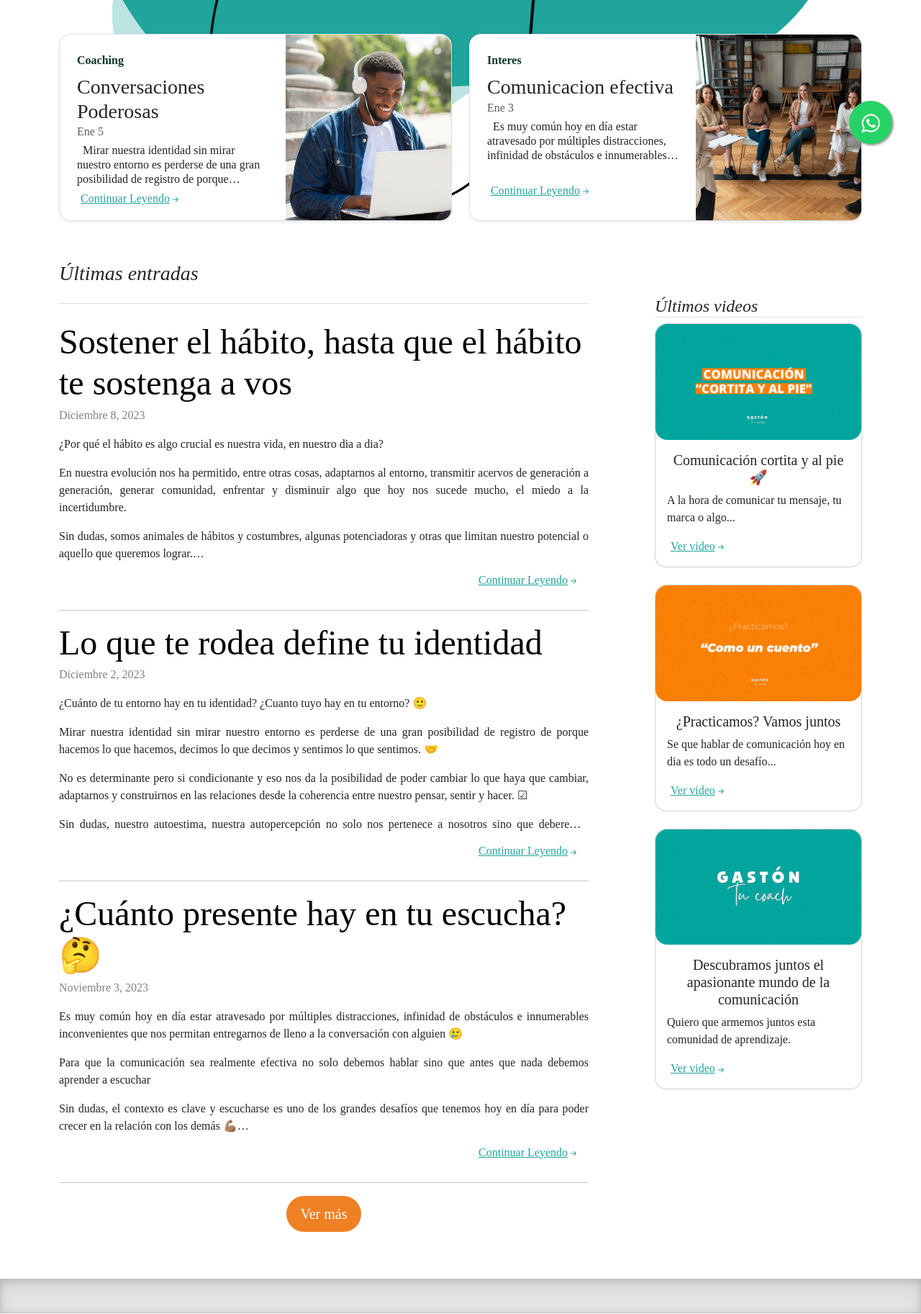
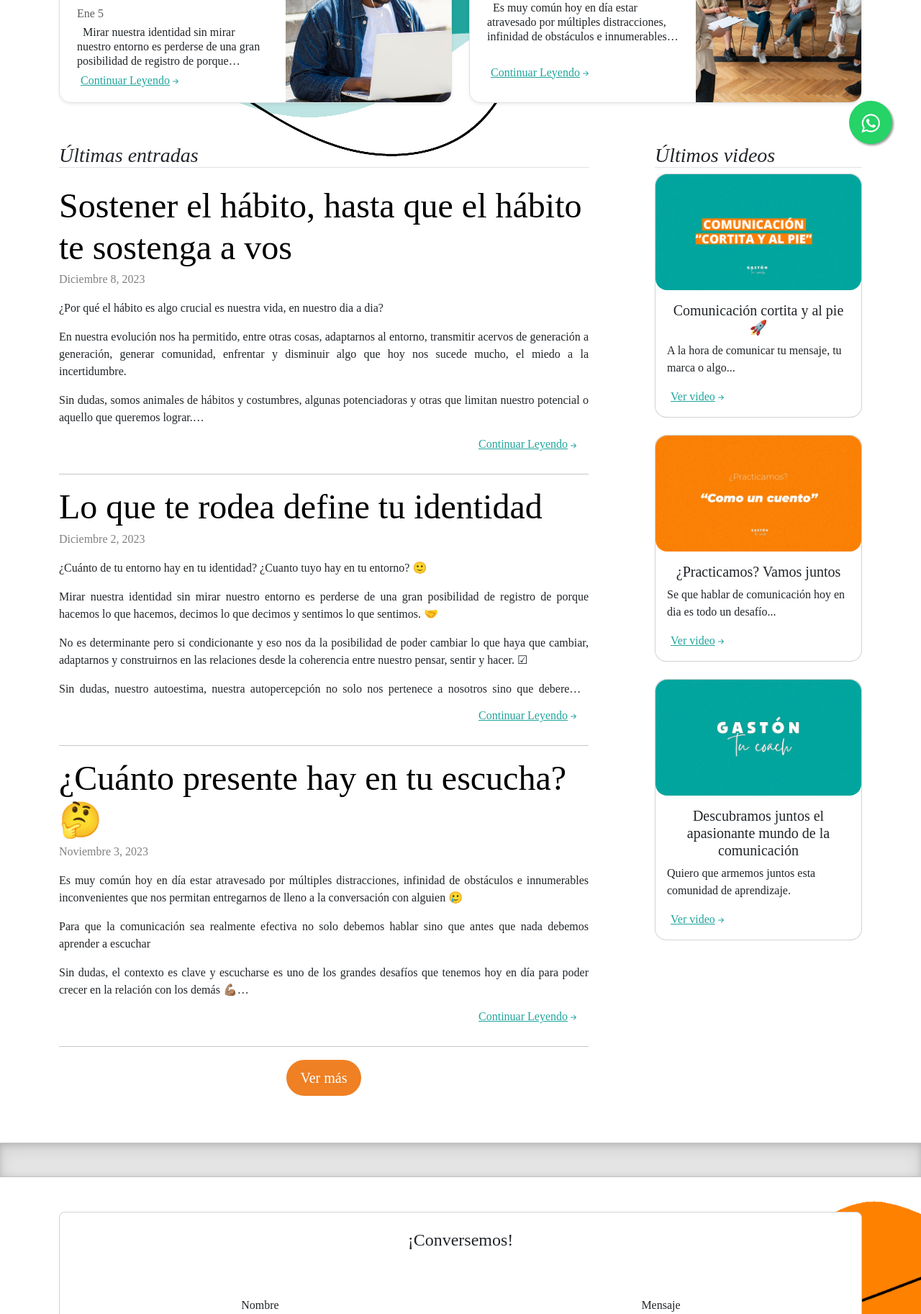
Before and after one commit to naachocaceress/GastonMondino, a PHP site: page /blog.html in a window 1280 px wide. Shown: the part 560-2385 px from the top of the page at 72% size. Run offline with PHP 8.4, Linux system fonts and the light colour scheme; some libraries are stand-ins or nearby versions; some web fonts are replaced.

Commit message:
Version 3.2.1 - Arreglos

```diff
--- a/blog.html
+++ b/blog.html
@@ -33,7 +33,7 @@
 
 </head>
 
-<body>
+<body class="blogsImportantes">
 
     <header></header>
 
@@ -48,11 +48,9 @@
 
     <main class="container">
 
-        <div class="blogsImportantes">
-
         <div class="p-4 p-md-5 mb-4 rounded-4 text-body-emphasis principal" data-aos="fade" data-aos-duration="1500">
-            <div class="col-lg-6 px-0" style="color: white;">
-                <h1 class="display-4 fst-italic">Donde está tu atención, está tu energía</h1>
+            <div class="col-lg-9 px-0" style="color: white;">
+                <h1 class="display-4 fst-italic">Conversaciónes poderosas</h1>
                 <p class="lead my-3">Te pregunto y me pregunto, ¿la atención que estas teniendo y que se lleva gran
                     parte de tu energía está donde queres que esté? 😏</p>
                 <p class="lead mb-0 linkAPaginaBlog"><a href="#" class="linkAPaginaBlog fw-bold">Continuar
@@ -66,7 +64,27 @@
 
         <div class="row mb-2">
 
-            <div class="col-md-6" data-aos="fade-right"> <br>
+            <div class="col-md-4 d-sm-none" data-aos="fade-right"> <br>
+                <div class="card mx-auto rounded-4 cardSombra" style="max-width: 24rem;">
+                    <div class="ratio ratio-16x9">
+                        <a href="https://www.youtube.com/watch?v=PwCg2CPKQ2c"><img src="/img/imgSinCopy/blog1.jpg" class="rounded-4 imagenImg"></a>
+                    </div>
+                    <div class="tarjetaTexto col p-4 d-flex flex-column position-static">
+                        <strong class="d-inline-block mb-2 text-success-emphasis">Coaching</strong>
+                        <h3 class="tituloH mb-0">Conversaciones Poderosas
+                        </h3>
+                        <div class="mb-1 text-body-secondary">Ene 5</div>
+                        <p class="textoP mb-auto">
+                            &nbsp; Mirar nuestra identidad sin mirar nuestro entorno es perderse de una gran posibilidad
+                            de registro de porque hacemos lo que hacemos, decimos lo que decimos y sentimos lo que
+                            sentimos.
+                        </p>
+                        <a href="#" class="linkAPagina">Continuar Leyendo</a>
+                    </div>
+                </div>
+            </div>
+
+            <div class="col-md-6 d-none d-sm-block" data-aos="fade-right"> <br>
                 <div class="tarjetaBlog row g-0 border rounded-4 overflow-hidden flex-md-row mb-4 shadow-sm h-md-250 position-relative"
                     style="background-color: white;">
                     <div class="tarjetaTexto col p-4 d-flex flex-column position-static">
@@ -87,7 +105,26 @@
                 </div>
             </div>
 
-            <div class="col-md-6" data-aos="fade-left"> <br>
+            <div class="col-md-4 d-sm-none" data-aos="fade-right"> <br>
+                <div class="card mx-auto rounded-4 cardSombra" style="max-width: 24rem;">
+                    <div class="ratio ratio-16x9">
+                        <a href="https://www.youtube.com/watch?v=PwCg2CPKQ2c"><img src="/img/imgSinCopy/blog2.jpg" class="rounded-4 imagenImg"></a>
+                    </div>
+                    <div class="tarjetaTexto col p-4 d-flex flex-column position-static">
+                        <strong class="d-inline-block mb-2 text-success-emphasis">Interes</strong>
+                        <h3 class="tituloH mb-0">Comunicacion efectiva</h3>
+                        <div class="mb-1 text-body-secondary">Ene 3</div>
+                        <p class="textoP mb-auto">
+                            &nbsp; Es muy común hoy en día estar atravesado por múltiples distracciones, infinidad de
+                            obstáculos e innumerables inconvenientes que nos permitan entregarnos de lleno a la
+                            conversación con alguien
+                        </p>
+                        <a href="#" class="linkAPagina">Continuar Leyendo</a>
+                    </div>
+                </div>
+            </div>
+
+            <div class="col-md-6 d-none d-sm-block" data-aos="fade-left"> <br>
                 <div class="tarjetaBlog row g-0 border rounded-4 overflow-hidden flex-md-row mb-4 shadow-sm h-md-250 position-relative"
                     style="background-color: white;">
                     <div class="tarjetaTexto col p-4 d-flex flex-column position-static">
@@ -109,16 +146,12 @@
 
         </div>
 
-        </div>
-
         <br>
 
         <div class="row mb-2">
 
             <div class="col-md-8">
-                <h3 class="pb-4 mb-4 fst-italic border-bottom">
-                    Últimas entradas
-                </h3>
+                <h3 class="mb-4 fst-italic border-bottom">Últimas entradas</h3>
 
                 <article class="blog-post">
                     <h2 class="display-5 link-body-emphasis mb-1">Sostener el hábito, hasta que el hábito te sostenga a
@@ -198,9 +231,9 @@
 
             </div>
 
-            <div class="col-md-4 d-none d-md-block" style="padding-left: 80px;"><br><br>
+            <div class="col-md-4 d-none d-md-block ultiVideos">
 
-                <h4 class="fst-italic border-bottom">Últimos videos</h4>
+                <h3 class="fst-italic border-bottom">Últimos videos</h3>
 
                 <div class="card mx-auto rounded-4 cardSombra" style="max-width: 24rem;" data-aos="fade-left">
                     <div class="ratio ratio-16x9">
--- a/css/blog.css
+++ b/css/blog.css
@@ -1,7 +1,13 @@
+@media (min-width: 990px) {
+    .ultiVideos{
+        padding-left: 80px;
+    }
+}
+
 .blogsImportantes{
-    background-image: url(/img/linea7.png);
+    background-image: url(/img/linea73.png);
     background-repeat: no-repeat;
-    background-position: center;}
+    background-position: top center;}
 
 .principal {
     background-image: linear-gradient(rgba(0,0,0,0.5), rgba(0,0,0,0.5)), url(/img/imgSinCopy/blog3.jpg);
```
Also changed, not shown: css/estilos.css (+36 -26 lines), img/linea7.png, img/linea73.png (added).
